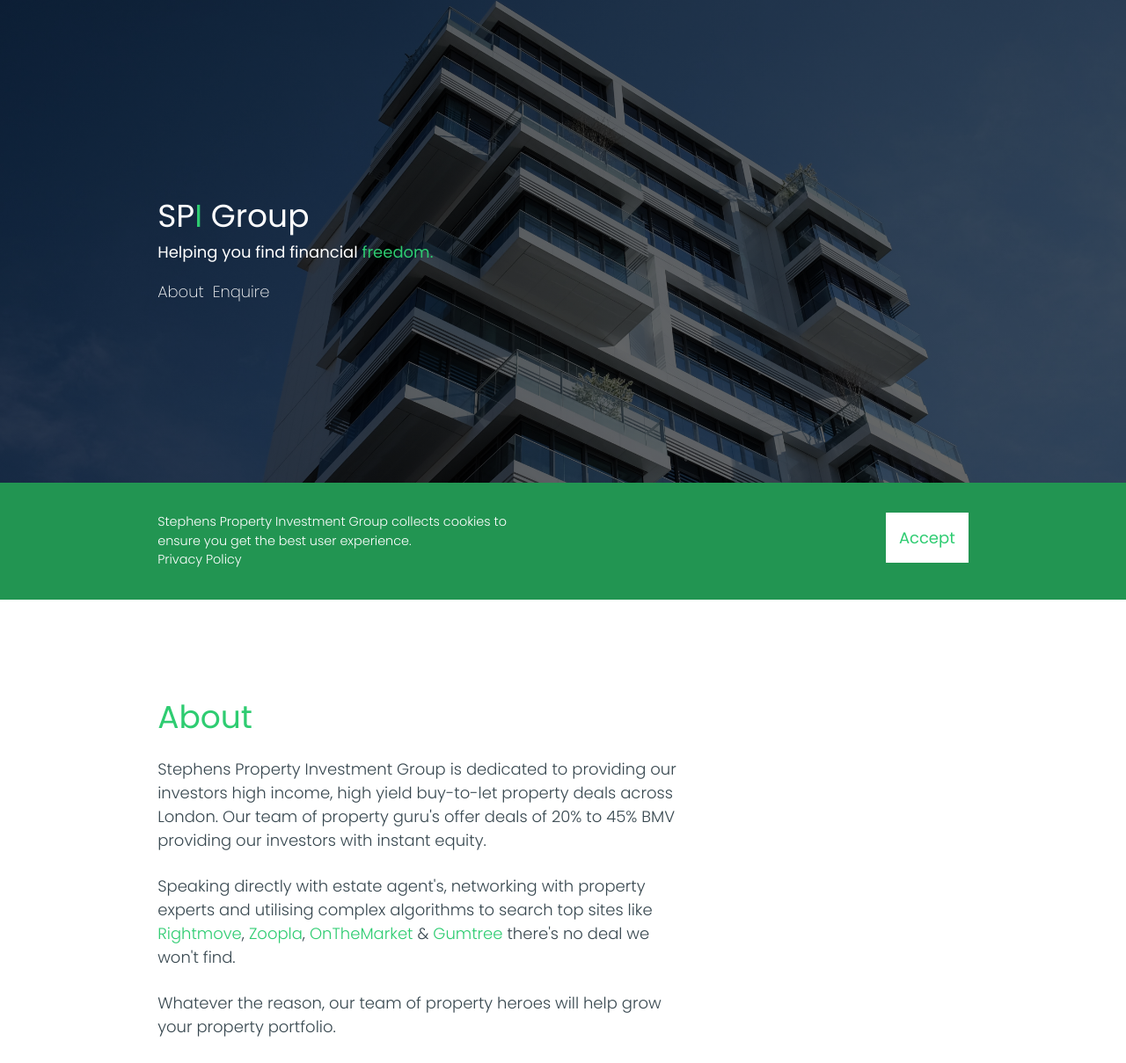
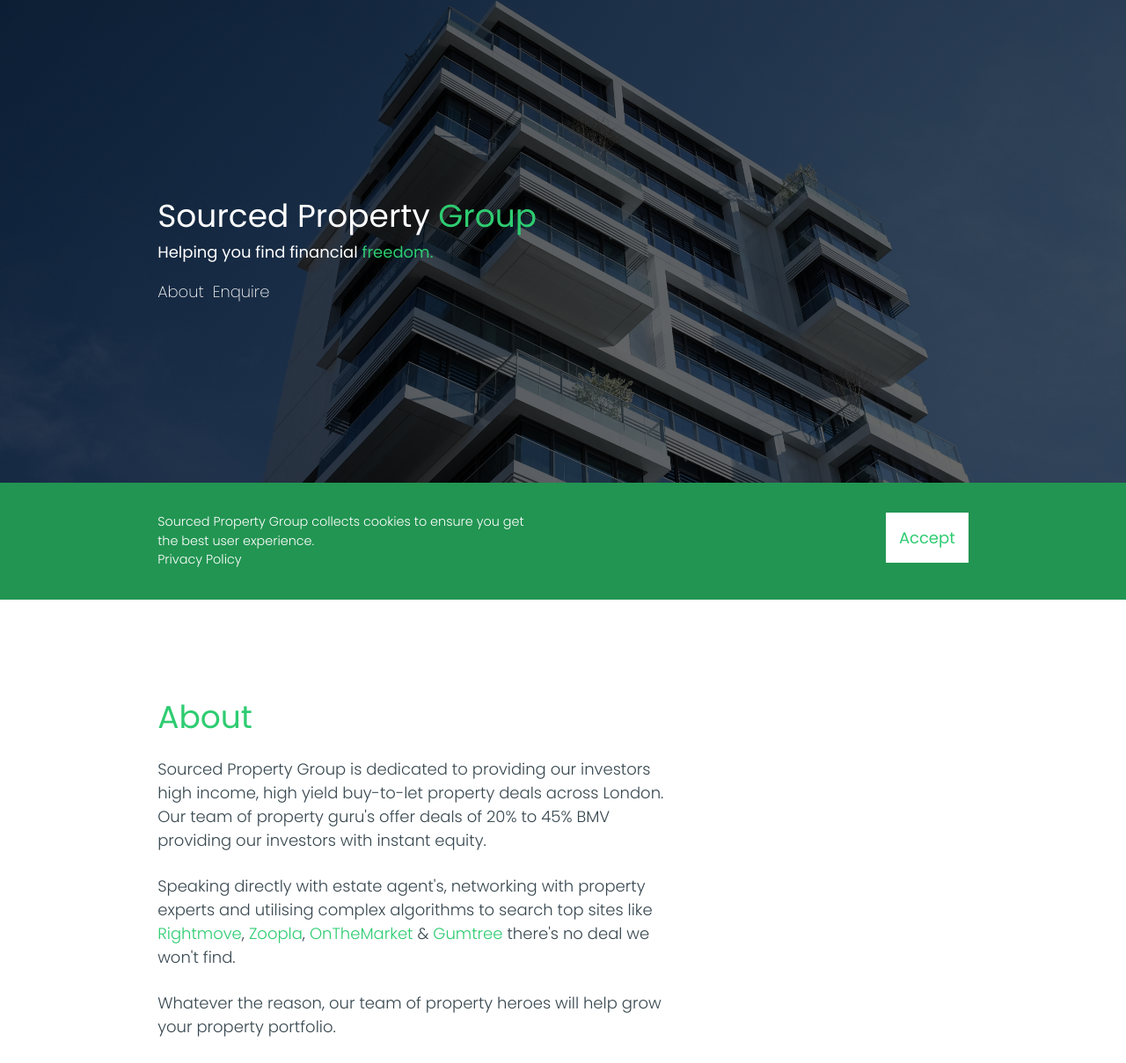
Before and after one commit to JamesPStephens/SPIGroup, a plain HTML site: page index.html in a window 1280 px wide. Shown: the part 118-1327 px from the top of the page at 88% size. Drawn offline with nearby package versions, Linux system fonts and the light colour scheme.

Commit message:
Company Name change.

```diff
--- a/index.html
+++ b/index.html
@@ -8,7 +8,7 @@
     <link rel="stylesheet" type="text/css" href="res/css/queries.css">
     <link rel="stylesheet" type="text/css" href="vendor/simple-grid.css">
     <link href="https://fonts.googleapis.com/css?family=Poppins:100,200,300,400" rel="stylesheet">
-    <title>SPI Group</title>
+    <title>Sourced Property Group</title>
 </head>
 <body>
 
@@ -16,7 +16,7 @@
         <div class="container">
             <div class="row">
                 <div class="col-12">
-                    <h1>SP<span class="greenAccent">I</span> Group</h1>
+                    <h1>Sourced Property <span class="greenAccent"> Group</span> </h1>
                     <h2>Helping you find financial<span class="greenAccent"> freedom.</span></h2>
                 </div>
             </div>
@@ -41,7 +41,7 @@
             <div class="row">
                 <div class="col-8">
                     <p>
-                        Stephens Property Investment Group is dedicated to providing our investors high income, high yield buy-to-let property deals across London. Our team of property guru's offer deals of 20% to 45% BMV providing our investors with instant equity.
+                        Sourced Property Group is dedicated to providing our investors high income, high yield buy-to-let property deals across London. Our team of property guru's offer deals of 20% to 45% BMV providing our investors with instant equity.
                     </p>
                     <p>
                         Speaking directly with estate agent's, networking with property experts and utilising complex algorithms to search top sites like <a href="https://www.rightmove.co.uk" target="_blank"><span class="greenAccent">Rightmove</span></a>,
@@ -103,7 +103,7 @@
         <div class="container">
             <div class="row">
                 <div class="col-6">
-                    <h2>Copyright &copy; Stephens Property Investment Group. All rights reserved.</h2>
+                    <h2>Copyright &copy;  Sourced Property Group. All rights reserved.</h2>
                     <p>Website design and development by James Stephens</p>
                     <ul class="links">
                         <li><a href="#home">Home</a></li>
@@ -120,7 +120,7 @@
             <div class="container">
                 <div class="row">
                     <div class="col-6">
-                        <p>Stephens Property Investment Group collects cookies to ensure you get the best user experience.</p>
+                        <p> Sourced Property Group collects cookies to ensure you get the best user experience.</p>
                         <p><a href="#">Privacy Policy</a></p>
                     </div>
                     <div class="col-6 privacyPolicyBTN">
```
